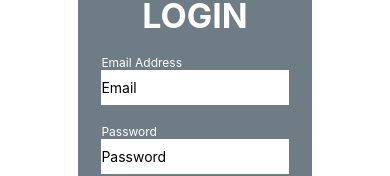
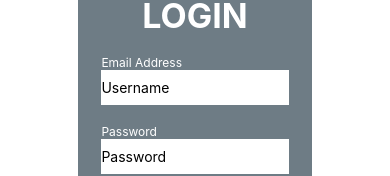
Before and after one commit to ewatki/mealify-front-end, a React Native app: screen /Login in a window 390 px wide. Shown: the part 253-429 px from the top of the page. Built offline with nearby package versions, Linux system fonts and the light colour scheme; no server answers.

Commit message:
no longer using this

```diff
--- a/app.json
+++ b/app.json
@@ -15,6 +15,9 @@
       "**/*"
     ],
     "ios": {
+      "config": {
+        "usesNonExemptEncryption": false
+      },
       "supportsTablet": true,
       "bundleIdentifier": "ios"
     },
--- a/globalContext/globalContext.js
+++ b/globalContext/globalContext.js
@@ -1,20 +1,24 @@
 import React, { useState, useEffect, useRef, createContext} from "react";
 import * as SecureStore from 'expo-secure-store';
+import AsyncStorage from '@react-native-async-storage/async-storage';
 
 const Context = createContext()
 
 const Provider = ( { children } ) => {
 
 
-const [ domain, setDomain ] = useState("http://10.0.2.2:8000")
+const [ domain, setDomain ] = useState("http://127.0.0.1:8000")
 const [ isLoggedIn, setIsLoggedIn ] = useState(false)
 const [ userObj, setUserObj ] = useState()
 const [ appSettings, setAppSettings ] = useState({})
 
-const setToken = async (token) => {
-    await SecureStore.setItemAsync('token', token);
-  }
-// const setToken = '1234567'
+// const setToken = async (token) => {
+//     await SecureStore.setItemAsync('token', token);
+//   };
+
+const setToken = "Bearer eyJ0eXAiOiJKV1QiLCJhbGciOiJIUzI1NiJ9.eyJ0b2tlbl90eXBlIjoiYWNjZXNzIiwiZXhwIjoxNjkxNDEyODk5LCJpYXQiOjE2OTExNTM2OTksImp0aSI6Ijg0Zjg0NzZjYmMzNzRmYzJhZmFmNDkzNTY5OTY1NGRlIiwidXNlcl9pZCI6MTJ9.3ArXFOndEflUrwdAmIMFhd5U-yAJF7qoxZg6VxjKFxU"
+
+
 
   function initAppSettings() {
     fetch(`${domain}/api/app/settings`, {
--- a/screens/Login.js
+++ b/screens/Login.js
@@ -17,13 +17,14 @@ function Login({ navigation, route, props }){
   const [email, setEmail] = useState("")
   const [password, setPassword] = useState("")
   const [error, setError] = useState("")
+  const [username, setUsername] = useState("")
 
   function handleLogin() {
 
     setError("")
 
     let body = JSON.stringify({
-      'username': email.toLowerCase(),
+      'username': username.toLowerCase(),
       'password': password
     })
 
@@ -35,6 +36,9 @@ function Login({ navigation, route, props }){
       body:body
       })
       .then(res => {
+        console.log(username)
+        console.log(password)
+
         if (res.ok) {
           return res.json()
         } else {
@@ -63,7 +67,7 @@ function Login({ navigation, route, props }){
         <Text style={fonts(appSettings).errorLabel}>{error}</Text>
 
         <Text style={[fonts(appSettings).inputLabel, margins.topTenPercent]}>Email Address</Text>
-        <TextInput value={email} onChangeText={text => setEmail(text)} textContentType="username" autoCompleteType="email" style={inputs(appSettings).textInput} placeholder='Email'/>
+        <TextInput value={username} onChangeText={text => setUsername(text)} textContentType="username" autoCompleteType="username" style={inputs(appSettings).textInput} placeholder='Username'/>
 
         <Text style={[fonts(appSettings).inputLabel, margins.topTenPercent]}>Password</Text>
         <TextInput value={password} onChangeText={text => setPassword(text)} secureTextEntry={securePassword} textContentType="password" autoCompleteType="password" style={inputs(appSettings).textInput} placeholder='Password'/>
```
Also changed, not shown: package.json (+4 -3 lines), 2 other files (tests, documents, lock files or other folders).
